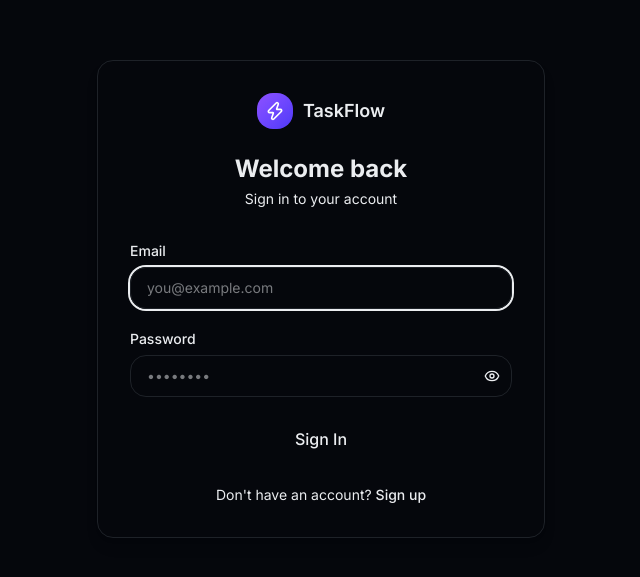
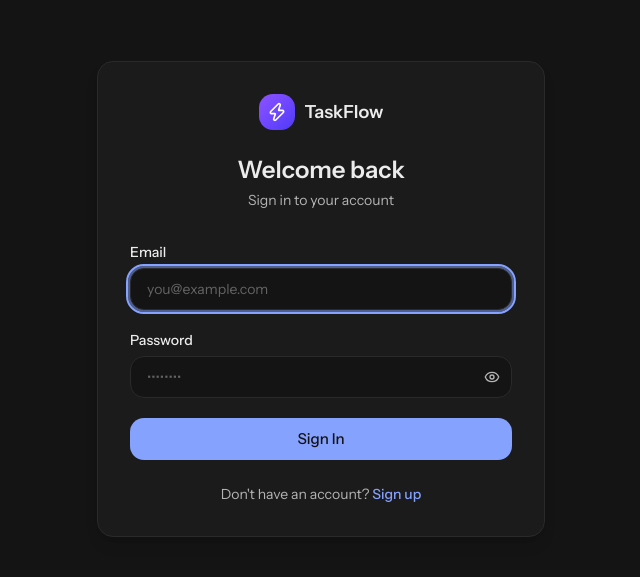
Before and after one commit to AnoopG7/TaskFlow, a React (Vite) app in the folder frontend/: page /login in a window 1280 px wide. Shown: the part 101-678 px from the top of the page, without its empty margins (319-959 px from the left). Built offline with nearby package versions, Linux system fonts and the light colour scheme; no server answers.

Commit message:
style: add planner design tokens, fonts and favicon

```diff
--- a/frontend/index.html
+++ b/frontend/index.html
@@ -1,13 +1,13 @@
 <!doctype html>
-<html lang="en" data-theme="dark">
+<html lang="en" data-theme="light">
   <head>
     <meta charset="UTF-8" />
-    <link rel="icon" type="image/svg+xml" href="/vite.svg" />
+    <link rel="icon" type="image/svg+xml" href="/favicon.svg" />
     <meta name="viewport" content="width=device-width, initial-scale=1.0" />
-    <meta name="description" content="TaskFlow — AI-powered proactive task management" />
+    <meta name="description" content="TaskFlow — a daily planner with an assistant that estimates, prioritises and checks in on your work" />
     <link rel="preconnect" href="https://fonts.googleapis.com" />
     <link rel="preconnect" href="https://fonts.gstatic.com" crossorigin />
-    <link href="https://fonts.googleapis.com/css2?family=Inter:wght@400;500;600;700&display=swap" rel="stylesheet" />
+    <link href="https://fonts.googleapis.com/css2?family=Bricolage+Grotesque:opsz,wght@12..96,500;12..96,600;12..96,700&family=Instrument+Sans:wght@400;500;600&display=swap" rel="stylesheet" />
     <title>TaskFlow</title>
   </head>
   <body>
--- a/frontend/src/index.css
+++ b/frontend/src/index.css
@@ -1,102 +1,210 @@
 @import "tailwindcss";
 
-/* ───────────────────────────────────────────────
-   TaskFlow Design System
-   Base: Light | Dark via data-theme
-   ─────────────────────────────────────────────── */
+/* TaskFlow — "day sheet" design system.
+   Ink-blue pen for actions, highlighter yellow for "now" and selection. */
+
+@custom-variant dark (&:where([data-theme="dark"], [data-theme="dark"] *));
 
 @theme inline {
-  --radius-sm: 0.5rem;
-  --radius-md: 0.625rem;
-  --radius-lg: 0.75rem;
-  --radius-xl: 1rem;
+  --font-sans: "Instrument Sans", ui-sans-serif, system-ui, sans-serif;
+  --font-display: "Bricolage Grotesque", "Instrument Sans", ui-sans-serif, sans-serif;
+
+  --radius-sm: 4px;
+  --radius-md: 6px;
+  --radius-lg: 10px;
+  --radius-xl: 14px;
+
+  --color-background: var(--paper);
+  --color-foreground: var(--ink);
+  --color-card: var(--sheet);
+  --color-card-foreground: var(--ink);
+  --color-popover: var(--sheet);
+  --color-popover-foreground: var(--ink);
+  --color-primary: var(--pen);
+  --color-primary-foreground: var(--pen-ink);
+  --color-secondary: var(--wash);
+  --color-secondary-foreground: var(--ink);
+  --color-muted: var(--wash);
+  --color-muted-foreground: var(--ink-soft);
+  --color-accent: var(--wash);
+  --color-accent-foreground: var(--ink);
+  --color-destructive: var(--risk);
+  --color-destructive-foreground: #ffffff;
+  --color-border: var(--rule);
+  --color-input: var(--rule-strong);
+  --color-ring: var(--pen);
+
+  --color-sheet: var(--sheet);
+  --color-ink: var(--ink);
+  --color-ink-soft: var(--ink-soft);
+  --color-ink-faint: var(--ink-faint);
+  --color-pen: var(--pen);
+  --color-pen-ink: var(--pen-ink);
+  --color-pen-wash: var(--pen-wash);
+  --color-rule: var(--rule);
+  --color-rule-strong: var(--rule-strong);
+  --color-wash: var(--wash);
+  --color-marker: var(--marker);
+  --color-marker-ink: var(--marker-ink);
+  --color-risk: var(--risk);
+  --color-risk-wash: var(--risk-wash);
+  --color-warn: var(--warn);
+  --color-warn-wash: var(--warn-wash);
+  --color-done: var(--done);
+  --color-done-wash: var(--done-wash);
 }
 
-/* Light theme (default) */
 :root {
-  --color-background: oklch(0.985 0.002 247);
-  --color-foreground: oklch(0.145 0.015 260);
-  --color-card: oklch(1 0 0);
-  --color-card-foreground: oklch(0.145 0.015 260);
-  --color-popover: oklch(1 0 0);
-  --color-popover-foreground: oklch(0.145 0.015 260);
-  --color-primary: oklch(0.541 0.183 278);
-  --color-primary-foreground: oklch(0.985 0.002 247);
-  --color-secondary: oklch(0.960 0.005 260);
-  --color-secondary-foreground: oklch(0.205 0.015 260);
-  --color-muted: oklch(0.960 0.005 260);
-  --color-muted-foreground: oklch(0.556 0.015 260);
-  --color-accent: oklch(0.960 0.005 260);
-  --color-accent-foreground: oklch(0.205 0.015 260);
-  --color-destructive: oklch(0.577 0.245 27.33);
-  --color-destructive-foreground: oklch(0.985 0.002 247);
-  --color-border: oklch(0.922 0.005 260);
-  --color-input: oklch(0.922 0.005 260);
-  --color-ring: oklch(0.541 0.183 278);
-  --color-sidebar: oklch(0.975 0.002 247);
-  --color-sidebar-foreground: oklch(0.345 0.015 260);
-  --color-sidebar-border: oklch(0.922 0.005 260);
-  --color-sidebar-accent: oklch(0.541 0.183 278 / 0.08);
-  --color-sidebar-accent-foreground: oklch(0.541 0.183 278);
+  color-scheme: light;
+  --paper: #f3f4f7;
+  --sheet: #ffffff;
+  --wash: #eaecf1;
+  --ink: #161c2b;
+  --ink-soft: #4f586b;
+  --ink-faint: #646c7e;
+  --rule: #e1e4ea;
+  --rule-strong: #cdd2db;
+  --pen: #2647a6;
+  --pen-ink: #ffffff;
+  --pen-wash: #e6ebf8;
+  --marker: #ffe45c;
+  --marker-ink: #3d3300;
+  --risk: #c0392b;
+  --risk-wash: #fbeceb;
+  --warn: #a8650a;
+  --warn-wash: #fbf1e1;
+  --done: #2c7a53;
+  --done-wash: #e5f3eb;
 }
 
-/* Dark theme */
 [data-theme="dark"] {
-  --color-background: oklch(0.130 0.012 260);
-  --color-foreground: oklch(0.945 0.005 260);
-  --color-card: oklch(0.170 0.012 260);
-  --color-card-foreground: oklch(0.945 0.005 260);
-  --color-popover: oklch(0.170 0.012 260);
-  --color-popover-foreground: oklch(0.945 0.005 260);
-  --color-primary: oklch(0.650 0.183 278);
-  --color-primary-foreground: oklch(0.130 0.012 260);
-  --color-secondary: oklch(0.215 0.012 260);
-  --color-secondary-foreground: oklch(0.890 0.005 260);
-  --color-muted: oklch(0.215 0.012 260);
-  --color-muted-foreground: oklch(0.556 0.015 260);
-  --color-accent: oklch(0.215 0.012 260);
-  --color-accent-foreground: oklch(0.890 0.005 260);
-  --color-destructive: oklch(0.577 0.245 27.33);
-  --color-destructive-foreground: oklch(0.945 0.005 260);
-  --color-border: oklch(0.250 0.012 260);
-  --color-input: oklch(0.250 0.012 260);
-  --color-ring: oklch(0.650 0.183 278);
-  --color-sidebar: oklch(0.150 0.012 260);
-  --color-sidebar-foreground: oklch(0.750 0.005 260);
-  --color-sidebar-border: oklch(0.250 0.012 260);
-  --color-sidebar-accent: oklch(0.650 0.183 278 / 0.12);
-  --color-sidebar-accent-foreground: oklch(0.750 0.183 278);
+  color-scheme: dark;
+  --paper: #141414;
+  --sheet: #1b1b1b;
+  --wash: #262626;
+  --ink: #ececec;
+  --ink-soft: #b4b4b4;
+  --ink-faint: #939393;
+  --rule: #2a2a2a;
+  --rule-strong: #3a3a3a;
+  --pen: #86a2ff;
+  --pen-ink: #121212;
+  --pen-wash: #23262f;
+  --marker: #e6cc45;
+  --marker-ink: #2a2300;
+  --risk: #ff8a7a;
+  --risk-wash: #3a2320;
+  --warn: #e8b04e;
+  --warn-wash: #362c1a;
+  --done: #6fcf97;
+  --done-wash: #1b3026;
 }
 
-/* Base styles */
 * {
-  border-color: var(--color-border);
+  border-color: var(--rule);
+}
+
+html,
+body {
+  background-color: var(--paper);
+  color: var(--ink);
 }
 
 body {
-  background-color: var(--color-background);
-  color: var(--color-foreground);
-  font-family: "Inter", system-ui, -apple-system, sans-serif;
+  font-family: var(--font-sans);
+  font-size: 15px;
+  line-height: 1.5;
   -webkit-font-smoothing: antialiased;
   -moz-osx-font-smoothing: grayscale;
+  font-feature-settings: "ss01", "cv11";
+}
+
+.font-display {
+  font-family: var(--font-display);
+  font-optical-sizing: auto;
+  letter-spacing: -0.02em;
+}
+
+.tabular {
+  font-variant-numeric: tabular-nums;
+}
+
+/* Highlighter stroke — a slightly skewed marker band behind text */
+.marker {
+  background-image: linear-gradient(
+    100deg,
+    transparent 0.2em,
+    color-mix(in oklab, var(--marker) 80%, transparent) 0.3em,
+    var(--marker) 92%,
+    transparent 99%
+  );
+  background-size: 100% 0.62em;
+  background-position: 0 88%;
+  background-repeat: no-repeat;
+  padding-inline: 0.1em;
+}
+[data-theme="dark"] .marker {
+  background-image: linear-gradient(
+    100deg,
+    transparent 0.2em,
+    color-mix(in oklab, var(--marker) 35%, transparent) 0.3em,
+    color-mix(in oklab, var(--marker) 45%, transparent) 92%,
+    transparent 99%
+  );
+}
+
+/* Shared focus treatment */
+:where(a, button, input, select, textarea, [tabindex]):focus-visible {
+  outline: 2px solid var(--pen);
+  outline-offset: 2px;
+}
+.focus-ring:focus-visible {
+  outline: 2px solid var(--pen);
+  outline-offset: 2px;
+}
+
+::selection {
+  background: color-mix(in oklab, var(--marker) 70%, transparent);
+  color: var(--ink);
 }
 
 /* Scrollbar */
-::-webkit-scrollbar { width: 6px; height: 6px; }
+::-webkit-scrollbar { width: 8px; height: 8px; }
 ::-webkit-scrollbar-track { background: transparent; }
-::-webkit-scrollbar-thumb { background: var(--color-border); border-radius: 9999px; }
-::-webkit-scrollbar-thumb:hover { background: var(--color-muted-foreground); }
+::-webkit-scrollbar-thumb { background: var(--rule-strong); border-radius: 9999px; border: 2px solid var(--paper); }
 
-/* Animations */
+/* Motion — used for responses to user actions only */
+@keyframes pop-in {
+  from { opacity: 0; transform: translateY(4px) scale(0.98); }
+  to { opacity: 1; transform: none; }
+}
 @keyframes fade-in {
-  from { opacity: 0; transform: translateY(8px); }
-  to { opacity: 1; transform: translateY(0); }
+  from { opacity: 0; }
+  to { opacity: 1; }
+}
+@keyframes slide-in-left {
+  from { opacity: 0; transform: translateX(-8px); }
+  to { opacity: 1; transform: none; }
+}
+@keyframes toast-in {
+  from { opacity: 0; transform: translate(-50%, 8px); }
+  to { opacity: 1; transform: translate(-50%, 0); }
+}
+@keyframes draw-now {
+  from { transform: scaleX(0); }
+  to { transform: scaleX(1); }
 }
 
-@keyframes slide-in-left {
-  from { opacity: 0; transform: translateX(-12px); }
-  to { opacity: 1; transform: translateX(0); }
+.animate-fade-in { animation: fade-in 0.18s ease-out; }
+.animate-scale-in { animation: pop-in 0.18s ease-out; }
+.animate-slide-in-left { animation: slide-in-left 0.2s ease-out; }
+.animate-toast-in { animation: toast-in 0.2s ease-out; }
+.animate-draw-now { transform-origin: left; animation: draw-now 0.7s cubic-bezier(0.2, 0.7, 0.2, 1) 0.15s both; }
+
+@media (prefers-reduced-motion: reduce) {
+  *, *::before, *::after {
+    animation-duration: 0.001ms !important;
+    animation-delay: 0ms !important;
+    transition-duration: 0.001ms !important;
+  }
 }
-
-.animate-fade-in { animation: fade-in 0.3s ease-out; }
-.animate-slide-in-left { animation: slide-in-left 0.25s ease-out; }
```
Also changed, not shown: frontend/public/favicon.svg (added).
